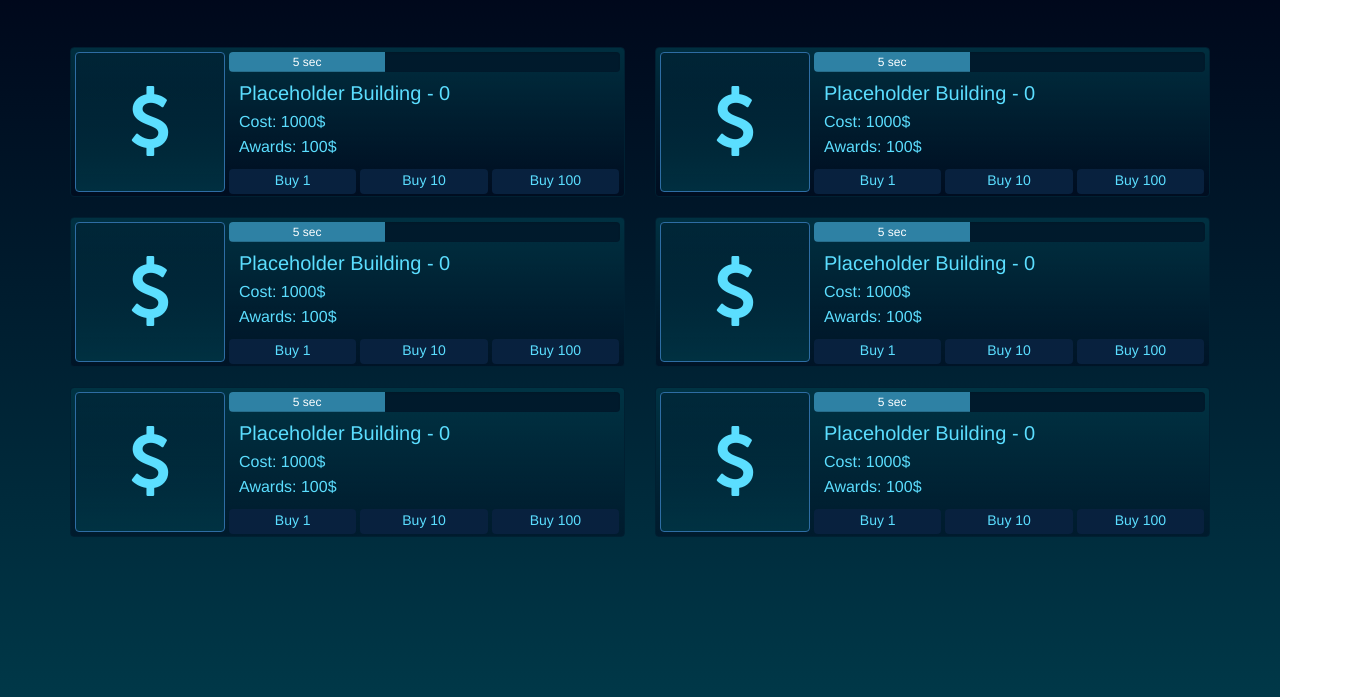
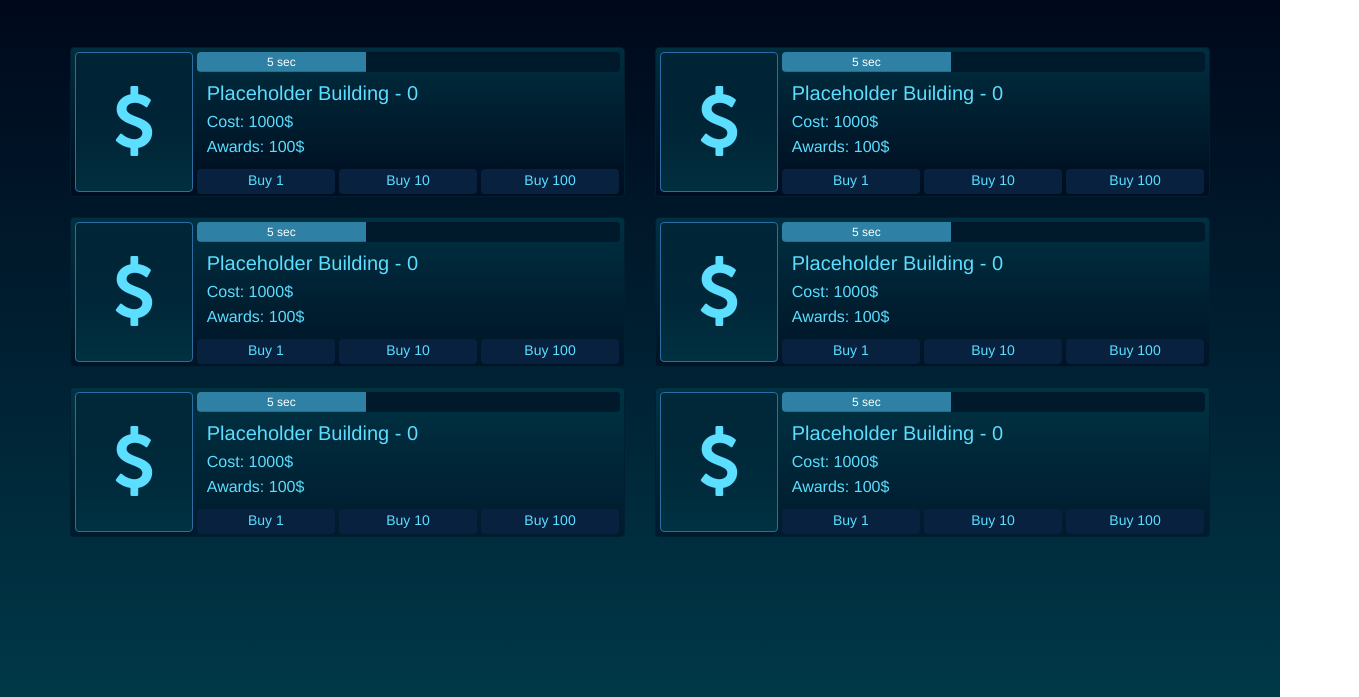
Before and after one commit to snilssonboy/particles, a plain HTML site: page index.html in a window 1280 px wide. Shown: the part 103-800 px from the top of the page, 1359 px wide, since content can reach past the window. Drawn offline with Linux system fonts and the light colour scheme; a web font is replaced by a local one.

Commit message:
Fixed styling

```diff
--- a/css/style.css
+++ b/css/style.css
@@ -76,16 +76,12 @@ html, body {
     border: 1px solid #002032;
     padding: 4px;
     z-index: 2;
+    display: flex;
 }
 
 .btn-content{
-    position: relative;
-    height: 140px;
-    width: auto;
-    top: -142px;
-    left: 154px;
-    padding-right: 154px;
-    margin-top: 2px;
+    width: 100%;
+    padding-left: 4px;
     z-index: 5;
 }
 
@@ -139,12 +135,12 @@ body > div > div > div > div > div:nth-child(3){
 }
 
 body > div > div > div> div > div.btn-content > div:nth-child(7){
-
+    margin-left: 0px;
 }
 
 .btn-buy{
     height: 25px;
-    width: 32.6%;
+    width: 32.65%;
     padding: 0px;
     background-color: #08213E;
 
```
